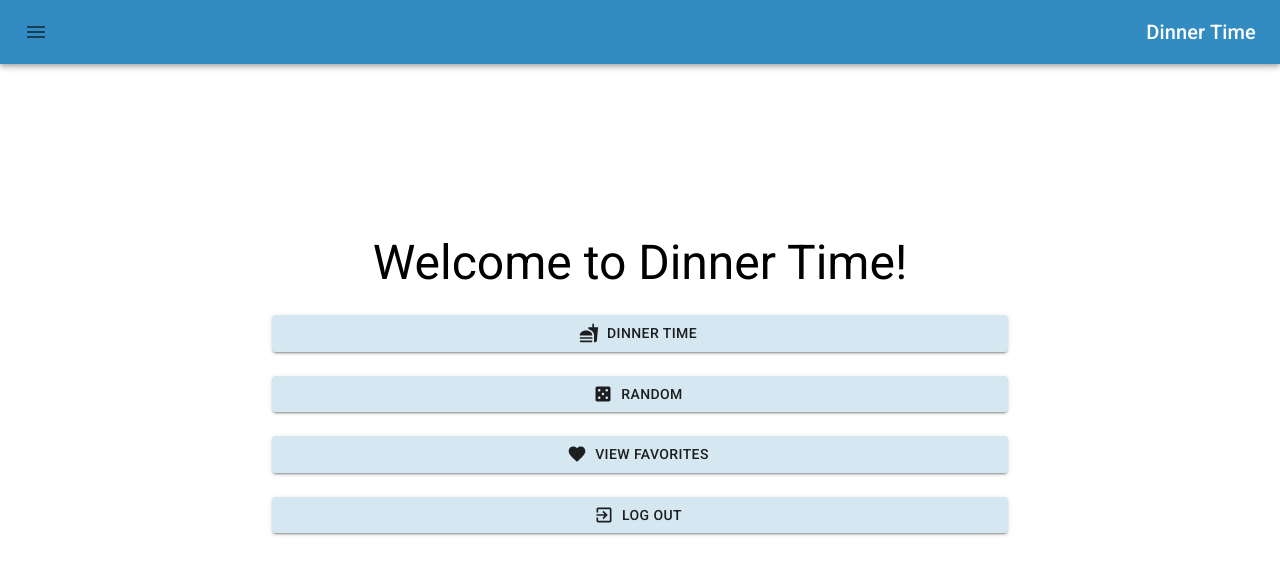
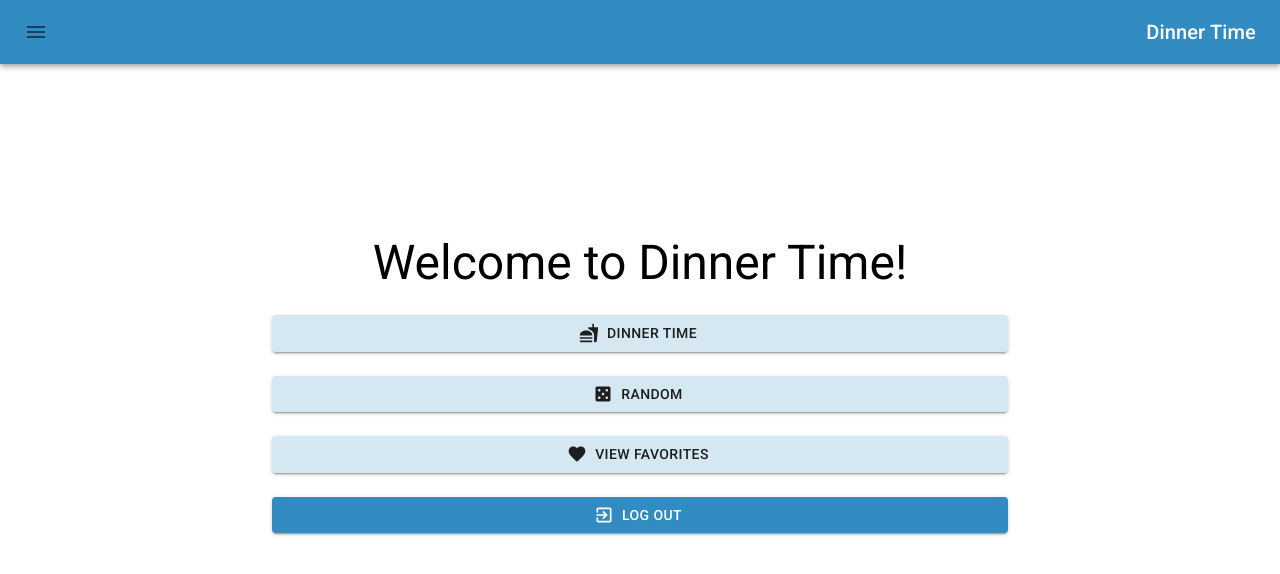
Before and after one commit to ahmedmansour4/DinnerTime, a React (Create React App) app: page / in a window 1280 px wide. Shown: the top 574 px of the page. Built offline with nearby package versions, Linux system fonts and the light colour scheme; no server answers.

Commit message:
updated log out button color

```diff
--- a/src/components/FindFood.js
+++ b/src/components/FindFood.js
@@ -138,7 +138,7 @@ export class FindFood extends Component {
                         <Grid item xs={12} sm={7}>
                         <Button
                             variant='contained'
-                            color="secondary"
+                            color="primary"
                             fullWidth={true}
                             onClick={this.prevStep}
                             startIcon={<ExitToAppIcon />}
```
